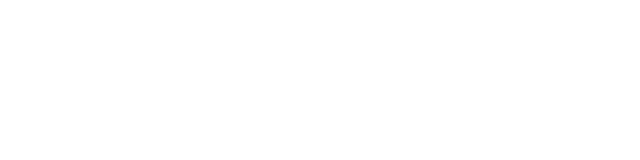
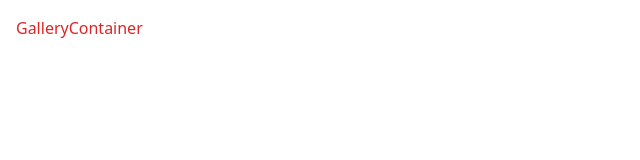
Before and after one commit to md-galib-hossain/photogallery, a React (Vite) app: page / in a window 1280 px wide. Shown: the top 160 px of the page, without its empty margins (0-640 px from the left). Built offline with nearby package versions, Linux system fonts and the light colour scheme.

Commit message:
Tailwind successfully connected and checked

```diff
--- a/index.html
+++ b/index.html
@@ -3,6 +3,8 @@
   <head>
     <meta charset="UTF-8" />
     <meta name="viewport" content="width=device-width, initial-scale=1.0" />
+    <link href="/dist/output.css" rel="stylesheet">
+
     <title>Photo Gallery</title>
   </head>
   <body>
--- a/src/App.jsx
+++ b/src/App.jsx
@@ -1,11 +1,12 @@
 
 import './App.css'
+import GalleryContainer from './Components/Gallery/GalleryContainer'
 
 function App() {
 
   return (
     <>
-
+     <GalleryContainer></GalleryContainer>
     </>
   )
 }
--- /dev/null
+++ b/src/Components/Gallery/GalleryContainer.jsx
@@ -0,0 +1,10 @@
+
+const GalleryContainer = () => {
+  return (
+    <div className="container p-4">
+        <p className="text-red-600"> GalleryContainer</p>
+        </div>
+  )
+}
+
+export default GalleryContainer
--- a/tailwind.config.js
+++ b/tailwind.config.js
@@ -1,6 +1,7 @@
 /** @type {import('tailwindcss').Config} */
 export default {
-  content: ["./src/**/*.{html,js}"],
+  content: ["./index.html",
+  "./src/**/*.{js,ts,jsx,tsx}",],
   theme: {
     extend: {},
   },
```
Also changed, not shown: .eslintrc.cjs.
